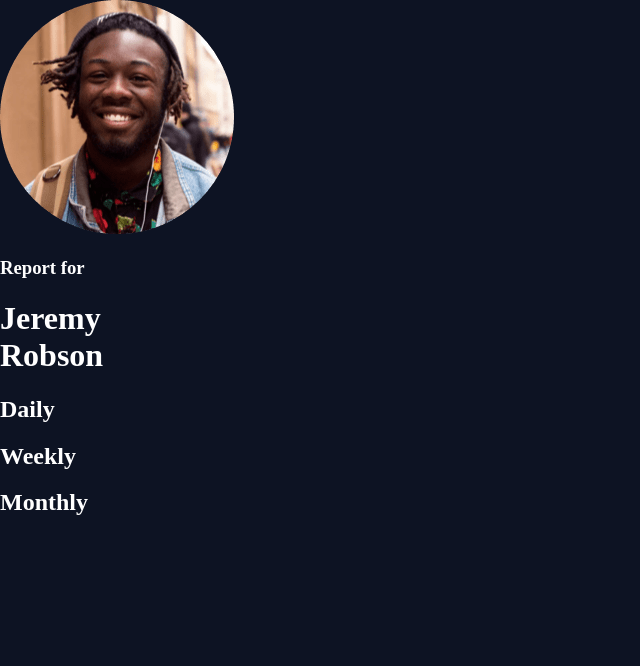
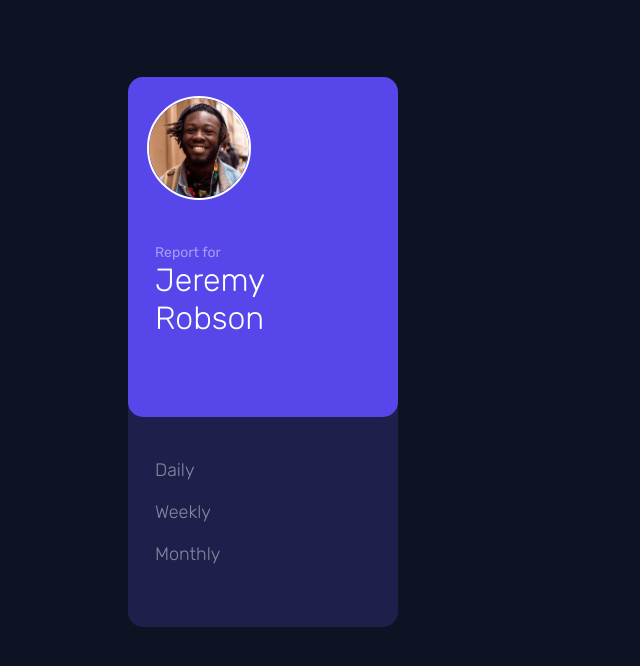
Before and after one commit to ArthurVRoost/React-Time-Tracking, a React (Vite) app: page / in a window 1280 px wide. Shown: the top 666 px of the page, without its empty margins (0-640 px from the left). Built offline with nearby package versions, Linux system fonts and the light colour scheme.

Commit message:
component personnes fini css

```diff
--- a/src/App.css
+++ b/src/App.css
@@ -1,3 +1,4 @@
+@import url('https://fonts.googleapis.com/css2?family=Kumbh+Sans:wght@100..900&family=Montserrat:ital,wght@0,100..900;1,100..900&family=Noto+Sans+JP:wght@100..900&family=Outfit:wght@100..900&family=Rubik:ital,wght@0,300..900;1,300..900&display=swap');
 body{
   margin: 0;
   padding: 0;
--- a/src/Components/Personnes/Personnes.jsx
+++ b/src/Components/Personnes/Personnes.jsx
@@ -5,14 +5,14 @@ export default function Personnes() {
         <>
         <div className='divPersonnes'>
             <div className='divPersonnesDiv1'>
-                <img src="../../src/assets/images/image-jeremy.png" alt="" />
-                <h3>Report for</h3>
-                <h1>Jeremy <br />Robson</h1>
+                <img className='divPersonnesImg' src="../../src/assets/images/image-jeremy.png" alt="image de jeremey ce beau gosse afou" />
+                <p className='divPersonnesP'>Report for</p>
+                <h1 className='divPersonnesH1'>Jeremy <br />Robson</h1>
             </div>
             <div className='divPersonnesDiv2'>
-                <h2>Daily</h2>
-                <h2>Weekly</h2>
-                <h2>Monthly</h2>
+                <h2 className='divPersonnesH2 topH2'>Daily</h2>
+                <h2 className='divPersonnesH2'>Weekly</h2>
+                <h2 className='divPersonnesH2'>Monthly</h2>
             </div>
         </div>
         </>
--- a/src/Components/Personnes/personnes.css
+++ b/src/Components/Personnes/personnes.css
@@ -0,0 +1,51 @@
+@import url('https://fonts.googleapis.com/css2?family=Kumbh+Sans:wght@100..900&family=Montserrat:ital,wght@0,100..900;1,100..900&family=Noto+Sans+JP:wght@100..900&family=Outfit:wght@100..900&family=Rubik:ital,wght@0,300..900;1,300..900&display=swap');
+.divPersonnes{
+    height: 550px;
+    margin-left: 10%;
+    width: 270px;
+    margin-top: 6%;
+    background-color: #1E204B;
+    border-radius: 15px;
+}
+.divPersonnesDiv1{
+    background-color: #5746EA;
+    border-radius: 15px;
+    height: 340px;
+}
+.divPersonnesImg{
+    height: 100px;
+    width: 100px;
+    border: 2px solid white;
+    border-radius: 50%;
+    margin-left: 7%;
+    margin-top: 7%;
+}
+.divPersonnesP{
+    margin-left: 10%;
+    margin-bottom: 0;
+    margin-top: 15%;
+    font-weight: 0;
+    color: rgba(255, 255, 255, 0.468);
+    font-family:"Rubik";
+    font-size: 14px;
+
+}
+.divPersonnesH1{
+    margin-left: 10%;
+    margin-top: 0;
+    padding: 0;
+    font-family: "Rubik";
+    font-weight: 200;
+}
+.divPersonnesH2{
+    font-family: "Rubik";
+    margin-left: 10%;
+    font-weight: 100;
+    font-size: 18px;
+    padding-bottom: 2%;
+    color: rgba(255, 255, 255, 0.468);
+    cursor: pointer;
+}
+.topH2{
+    padding-top: 10%;
+}
```
